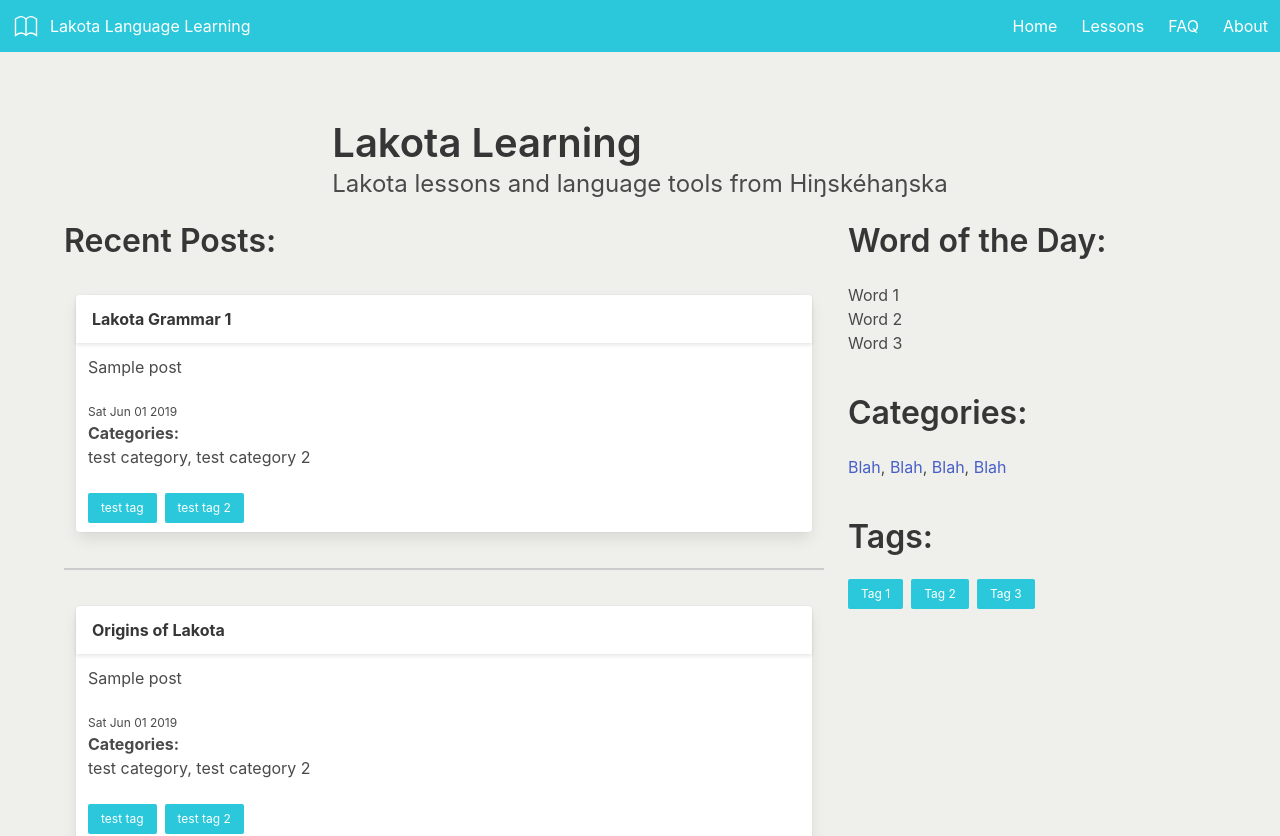
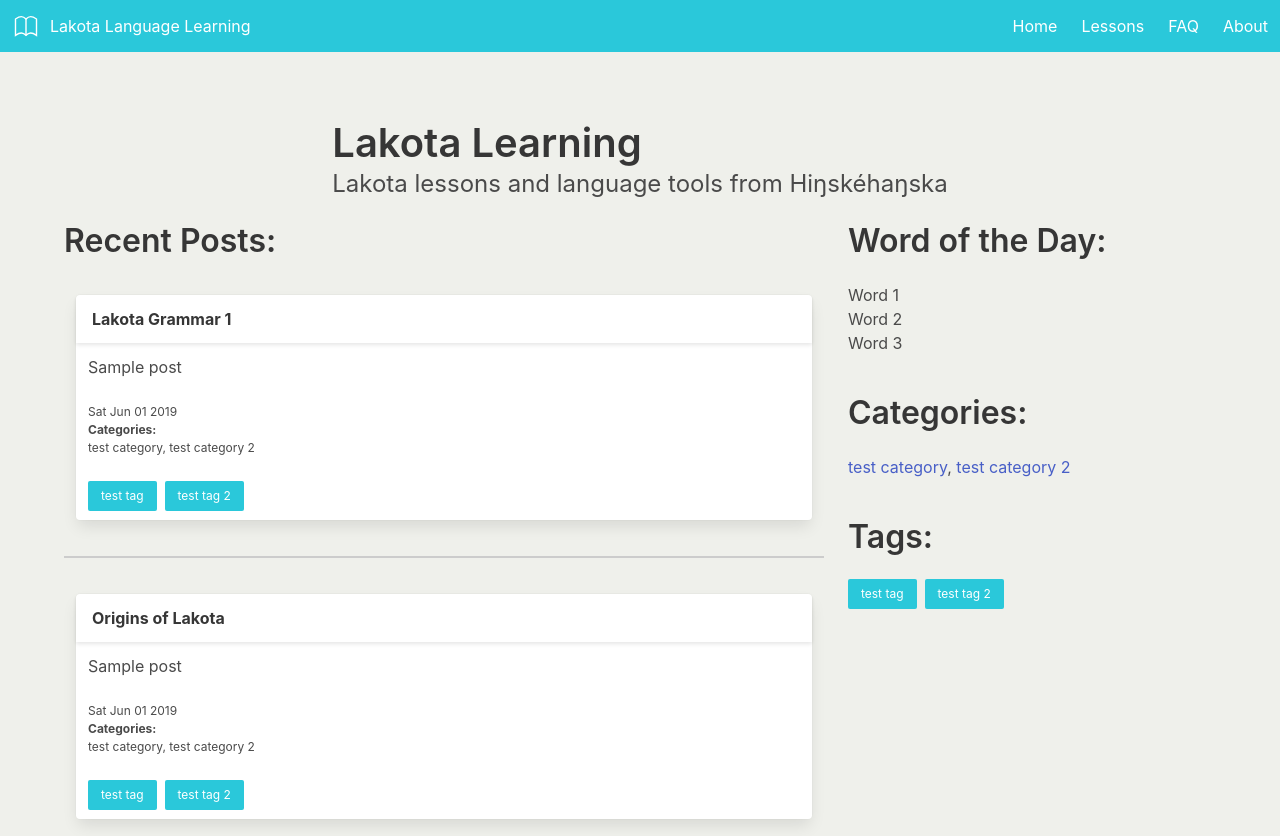
Before and after one commit to SunilRao01/Lakota-Language-Learning, a React (Create React App) app: page / in a window 1280 px wide. Shown: the top 836 px of the page. Built offline with nearby package versions, Linux system fonts and the light colour scheme.

Commit message:
Implemented categories retrieval from store

```diff
--- a/src/components/Home/Home.component.tsx
+++ b/src/components/Home/Home.component.tsx
@@ -13,7 +13,9 @@ interface HomeActions {
 }
 
 interface HomeProps {
-    posts: Post[]
+    posts: Post[],
+    tags: Set<string>,
+    categories: Set<string>
 }
 
 type HomePropsWithActions = HomeProps & HomeActions
@@ -56,15 +58,30 @@ const HomeComponent: FC<HomePropsWithActions> = props => {
 
                     <div className='categories-section'>
                         <h3 className='title is-3'>Categories:</h3>
-                        <p><a href='/'>Blah</a>, <a href='/'>Blah</a>, <a href='/'>Blah</a>, <a href='/'>Blah</a></p>
+                        <p>
+                            {
+                                Array.from(props.categories).map((c: string, i: number) => {
+                                        return (<>
+                                                <a href='/'>{`${c}`}</a>
+                                                {`${i < props.categories.size - 1 ? `, ` : ``}`}
+                                            </>
+                                        )
+                                    }
+                                )
+                            }
+                        </p>
                     </div>
 
                     <div className='tags-section'>
                         <h3 className='title is-3'>Tags:</h3>
                         <div className='field is-grouped'>
-                            <p className='control'><a className="button is-info is-small">Tag 1</a></p>
-                            <p className='control'><a className="button is-info is-small">Tag 2</a></p>
-                            <p className='control'><a className="button is-info is-small">Tag 3</a></p>
+                            {props.tags &&
+                            Array.from(props.tags).map(t =>
+                                <p className='control'>
+                                    <a className="button is-info is-small">{t}</a>
+                                </p>
+                            )
+                            }
                         </div>
                     </div>
                 </div>
@@ -74,7 +91,9 @@ const HomeComponent: FC<HomePropsWithActions> = props => {
 };
 
 export const mapStateToProps = (state: RootState): HomeProps => ({
-    posts: state.postState.posts
+    posts: state.postState.posts,
+    tags: state.postState.tags,
+    categories: state.postState.categories
 });
 
 export const mapDispatchToProps = (dispatch: Dispatch<AnyAction>) => {
--- a/src/components/Home/Home.css
+++ b/src/components/Home/Home.css
@@ -55,3 +55,7 @@ hr {
     margin-bottom: 0;
     margin-right: .5rem;
 }
+
+.control {
+    margin-bottom: 0px;
+}
--- a/src/components/PostCard/PostCard.component.tsx
+++ b/src/components/PostCard/PostCard.component.tsx
@@ -23,8 +23,8 @@ export const PostCard: FC<PostCardProps> = props => {
                         <div>{props.post.postContent}</div>
                         <br/>
                         <div className='is-size-7'>{props.post.creationDate.toDateString()}</div>
-                        <div className='has-text-weight-bold'>Categories:</div>
-                        <p>
+                        <div className='has-text-weight-bold is-size-7'>Categories:</div>
+                        <p className='is-size-7'>
                             {
                                 props.post.categories.map((c: string, i: number) => `${c}${i < props.post.categories.length - 1 ? ', ' : ''}`)
                             }
--- a/src/components/Posts/Posts.component.tsx
+++ b/src/components/Posts/Posts.component.tsx
@@ -20,18 +20,19 @@ export const PostsComponent: FC<PostsProps> = props => {
                     </p>
                     <br/>
                     <p>{props.post.creationDate.toDateString()}</p>
+                    <div className='has-text-weight-bold'>Categories:</div>
+                    <p>
+                        {
+                            props.post.categories.map((c: string, i: number) => `${c}${i < props.post.categories.length - 1 ? ', ' : ''}`)
+                        }
+                    </p>
+
                     <div className='field is-grouped'>
                         {
                             props.post.tags.map(p => <p className='control'>
                                 <a className="button is-info is-small">{p}</a></p>)
                         }
                     </div>
-                    <div className='has-text-weight-bold'>Categories:</div>
-                    <p>
-                        {
-                            props.post.categories.map((c: string, i: number) => `${c}${i < props.post.categories.length - 1 ? ', ' : ''}`)
-                        }
-                    </p>
                 </div>
 
             </div>
--- a/src/redux/Posts/Posts.action.ts
+++ b/src/redux/Posts/Posts.action.ts
@@ -8,6 +8,7 @@ export interface AddPost {
     type: 'ADD_POST',
     payload: Post
 }
+
 
 export interface DeletePost {
     type: 'DELETE_POST',
--- a/src/redux/Posts/Posts.reducer.ts
+++ b/src/redux/Posts/Posts.reducer.ts
@@ -10,7 +10,9 @@ export interface Post {
 }
 
 export interface PostState {
-    posts: Post[]
+    posts: Post[],
+    tags: Set<string>,
+    categories: Set<string>
 }
 
 export const initialPostState: PostState = {
@@ -35,7 +37,9 @@ export const initialPostState: PostState = {
         creationDate: new Date(2019, 5, 1),
         categories: ['test category', 'test category 2'],
         tags: ['test tag', 'test tag 2']
-    }]
+    }],
+    tags: new Set([]),
+    categories: new Set([])
 };
 
 export const postReducer = (
@@ -45,13 +49,27 @@ export const postReducer = (
     switch (action.type) {
         case 'GET_POSTS': {
             // TODO: Create async call to get posts from backend
-            const backendPosts = state.posts
+            const sourcePosts = state.posts
+            let outputPosts: Post[] = []
+            let outputTags: Set<string> = new Set()
+            let outputCategories: Set<string> = new Set()
+
+            sourcePosts.forEach(p => {
+                outputPosts.push(p)
+                p.tags.forEach(t => outputTags.add(t))
+                p.categories.forEach(c => outputCategories.add(c))
+            })
+
             return {
-                posts: [...backendPosts]
+                ...state,
+                posts: outputPosts,
+                tags: outputTags,
+                categories: outputCategories
             }
         }
         case 'ADD_POST': {
             return {
+                ...state,
                 posts: [...state.posts, action.payload]
             }
         }
```
Also changed, not shown: 1 other file (tests, documents, lock files or other folders).
